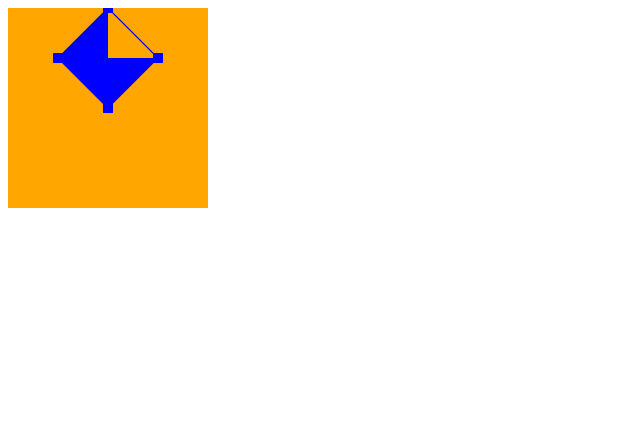
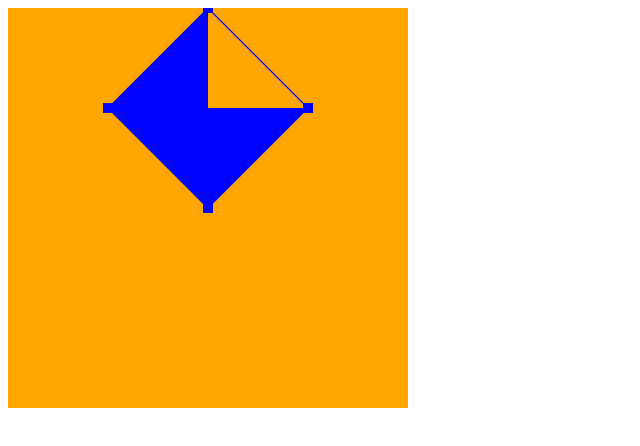
Before and after one commit to cg20221d/learning-webgl-roviery, a plain HTML site: page index.html in a window 1280 px wide. Shown: the whole page, without its empty margins (0-640 px from the left). Drawn offline with Linux system fonts and the light colour scheme.

Commit message:
feat: resize canvas

```diff
--- a/index.html
+++ b/index.html
@@ -10,7 +10,7 @@
 </head>
 
 <body onload="main()">
-    <canvas id="kanvas" width="200" height="200"> Testing </canvas>
+    <canvas id="kanvas" width="400" height="400"> Testing </canvas>
     <script src="main.js"></script>
 </body>
 
```
